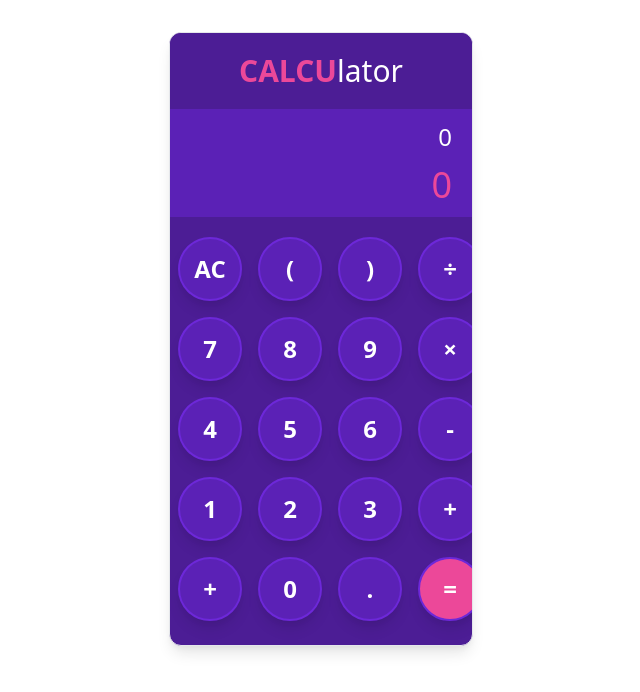
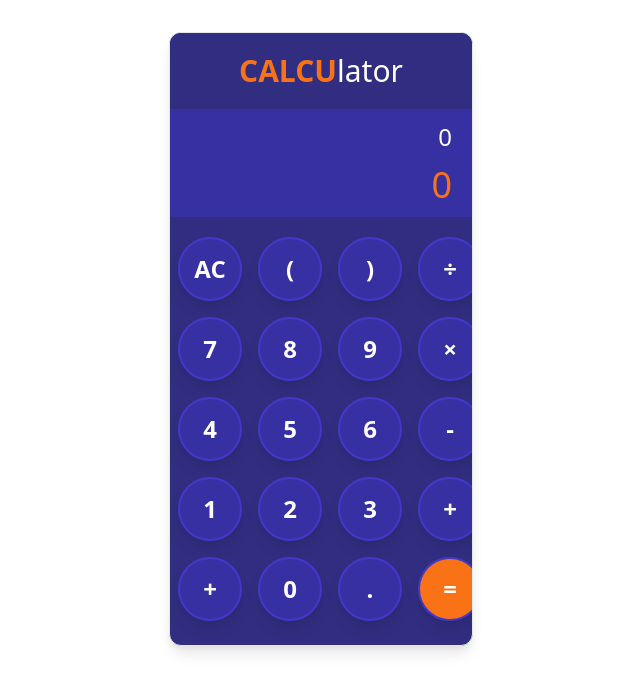
Before and after one commit to ductmOfficial/vue-tailwind-calculator, a Vue app: page / in a window 1280 px wide. Shown: the top 692 px of the page, without its empty margins (319-959 px from the left). Built offline with nearby package versions, Linux system fonts and the light colour scheme.

Commit message:
style(app): customize theme color

```diff
--- a/src/components/Calculator.vue
+++ b/src/components/Calculator.vue
@@ -4,7 +4,7 @@
       mx-auto
       overflow-hidden
       shadow-lg
-      bg-purple-900
+      bg-indigo-900
       border
       rounded-xl
       xl:w-3/12
@@ -14,15 +14,15 @@
     "
   >
     <div class="">
-      <div class="p-5 text-white text-center text-3xl bg-purple-900">
-        <span class="text-pink-500 uppercase font-semibold">Calcu</span>lator
+      <div class="p-5 text-white text-center text-3xl bg-indigo-900">
+        <span class="text-orange-500 uppercase font-semibold">Calcu</span>lator
       </div>
       <div
-        class="py-3 px-5 pb-0 text-white text-right text-2xl bg-purple-800"
+        class="py-3 px-5 pb-0 text-white text-right text-2xl bg-indigo-800"
         v-text="formula || '0'"
       ></div>
       <div
-        class="py-3 px-5 mb-3 text-pink-500 text-right text-4xl bg-purple-800"
+        class="py-3 px-5 mb-3 text-orange-500 text-right text-4xl bg-indigo-800"
         v-text="currVal"
       ></div>
 
@@ -48,10 +48,10 @@
             w-16
             flex
             items-center
-            bg-purple-800
+            bg-indigo-800
             justify-center
             shadow-lg
-            border-2 border-purple-700
+            border-2 border-indigo-700
             hover:border-2 hover:border-gray-500
             focus:outline-none
             "
@@ -78,10 +78,10 @@
             w-16
             flex
             items-center
-            bg-purple-800
+            bg-indigo-800
             justify-center
             shadow-lg
-            border-2 border-purple-700
+            border-2 border-indigo-700
             hover:border-2 hover:border-gray-500
             focus:outline-none
           "
@@ -109,10 +109,10 @@
             w-16
             flex
             items-center
-            bg-purple-800
+            bg-indigo-800
             justify-center
             shadow-lg
-            border-2 border-purple-700
+            border-2 border-indigo-700
             hover:border-2 hover:border-gray-500
             focus:outline-none
           "
@@ -142,10 +142,10 @@
               w-16
               flex
               items-center
-              bg-purple-800
+              bg-indigo-800
               justify-center
               shadow-lg
-              border-2 border-purple-700
+              border-2 border-indigo-700
               hover:border-2 hover:border-gray-500
               focus:outline-none
             "
@@ -177,10 +177,10 @@
               w-16
               flex
               items-center
-              bg-purple-800
+              bg-indigo-800
               justify-center
               shadow-lg
-              border-2 border-purple-700
+              border-2 border-indigo-700
               hover:border-2 hover:border-gray-500
               focus:outline-none
             "
@@ -210,10 +210,10 @@
               w-16
               flex
               items-center
-              bg-purple-800
+              bg-indigo-800
               justify-center
               shadow-lg
-              border-2 border-purple-700
+              border-2 border-indigo-700
               hover:border-2 hover:border-gray-500
               focus:outline-none
             "
@@ -243,10 +243,10 @@
               w-16
               flex
               items-center
-              bg-purple-800
+              bg-indigo-800
               justify-center
               shadow-lg
-              border-2 border-purple-700
+              border-2 border-indigo-700
               hover:border-2 hover:border-gray-500
               focus:outline-none
             "
@@ -276,10 +276,10 @@
               w-16
               flex
               items-center
-              bg-purple-800
+              bg-indigo-800
               justify-center
               shadow-lg
-              border-2 border-purple-700
+              border-2 border-indigo-700
               hover:border-2 hover:border-gray-500
               focus:outline-none
             "
@@ -311,10 +311,10 @@
               w-16
               flex
               items-center
-              bg-purple-800
+              bg-indigo-800
               justify-center
               shadow-lg
-              border-2 border-purple-700
+              border-2 border-indigo-700
               hover:border-2 hover:border-gray-500
               focus:outline-none
             "
@@ -344,10 +344,10 @@
               w-16
               flex
               items-center
-              bg-purple-800
+              bg-indigo-800
               justify-center
               shadow-lg
-              border-2 border-purple-700
+              border-2 border-indigo-700
               hover:border-2 hover:border-gray-500
               focus:outline-none
             "
@@ -377,10 +377,10 @@
               w-16
               flex
               items-center
-              bg-purple-800
+              bg-indigo-800
               justify-center
               shadow-lg
-              border-2 border-purple-700
+              border-2 border-indigo-700
               hover:border-2 hover:border-gray-500
               focus:outline-none
             "
@@ -410,10 +410,10 @@
               w-16
               flex
               items-center
-              bg-purple-800
+              bg-indigo-800
               justify-center
               shadow-lg
-              border-2 border-purple-700
+              border-2 border-indigo-700
               hover:border-2 hover:border-gray-500
               focus:outline-none
             "
@@ -445,10 +445,10 @@
               w-16
               flex
               items-center
-              bg-purple-800
+              bg-indigo-800
               justify-center
               shadow-lg
-              border-2 border-purple-700
+              border-2 border-indigo-700
               hover:border-2 hover:border-gray-500
               focus:outline-none
             "
@@ -478,10 +478,10 @@
               w-16
               flex
               items-center
-              bg-purple-800
+              bg-indigo-800
               justify-center
               shadow-lg
-              border-2 border-purple-700
+              border-2 border-indigo-700
               hover:border-2 hover:border-gray-500
               focus:outline-none
             "
@@ -511,10 +511,10 @@
               w-16
               flex
               items-center
-              bg-purple-800
+              bg-indigo-800
               justify-center
               shadow-lg
-              border-2 border-purple-700
+              border-2 border-indigo-700
               hover:border-2 hover:border-gray-500
               focus:outline-none
             "
@@ -544,10 +544,10 @@
               w-16
               flex
               items-center
-              bg-purple-800
+              bg-indigo-800
               justify-center
               shadow-lg
-              border-2 border-purple-700
+              border-2 border-indigo-700
               hover:border-2 hover:border-gray-500
               focus:outline-none
             "
@@ -579,10 +579,10 @@
               w-16
               flex
               items-center
-              bg-purple-800
+              bg-indigo-800
               justify-center
               shadow-lg
-              border-2 border-purple-700
+              border-2 border-indigo-700
               hover:border-2 hover:border-gray-500
               focus:outline-none
             "
@@ -611,10 +611,10 @@
               w-16
               flex
               items-center
-              bg-purple-800
+              bg-indigo-800
               justify-center
               shadow-lg
-              border-2 border-purple-700
+              border-2 border-indigo-700
               hover:border-2 hover:border-gray-500
               focus:outline-none
             "
@@ -644,10 +644,10 @@
               w-16
               flex
               items-center
-              bg-purple-800
+              bg-indigo-800
               justify-center
               shadow-lg
-              border-2 border-purple-700
+              border-2 border-indigo-700
               hover:border-2 hover:border-gray-500
               focus:outline-none
             "
@@ -677,10 +677,10 @@
               w-16
               flex
               items-center
-              bg-pink-500
+              bg-orange-500
               justify-center
               shadow-lg
-              border-2 border-purple-700
+              border-2 border-indigo-700
               hover:border-2 hover:border-gray-500
               focus:outline-none
             "
--- a/tailwind.config.js
+++ b/tailwind.config.js
@@ -1,8 +1,14 @@
+const colors = require('tailwindcss/colors')
+
 module.exports = {
   purge: ['./index.html', './src/**/*.{vue,js,ts,jsx,tsx}'],
   darkMode: false, // or 'media' or 'class'
   theme: {
-    extend: {},
+    extend: {
+      colors: {
+        orange: colors.orange,
+      },
+    },
   },
   variants: {
     extend: {},
```
Also changed, not shown: 1 other file (tests, documents, lock files or other folders).
